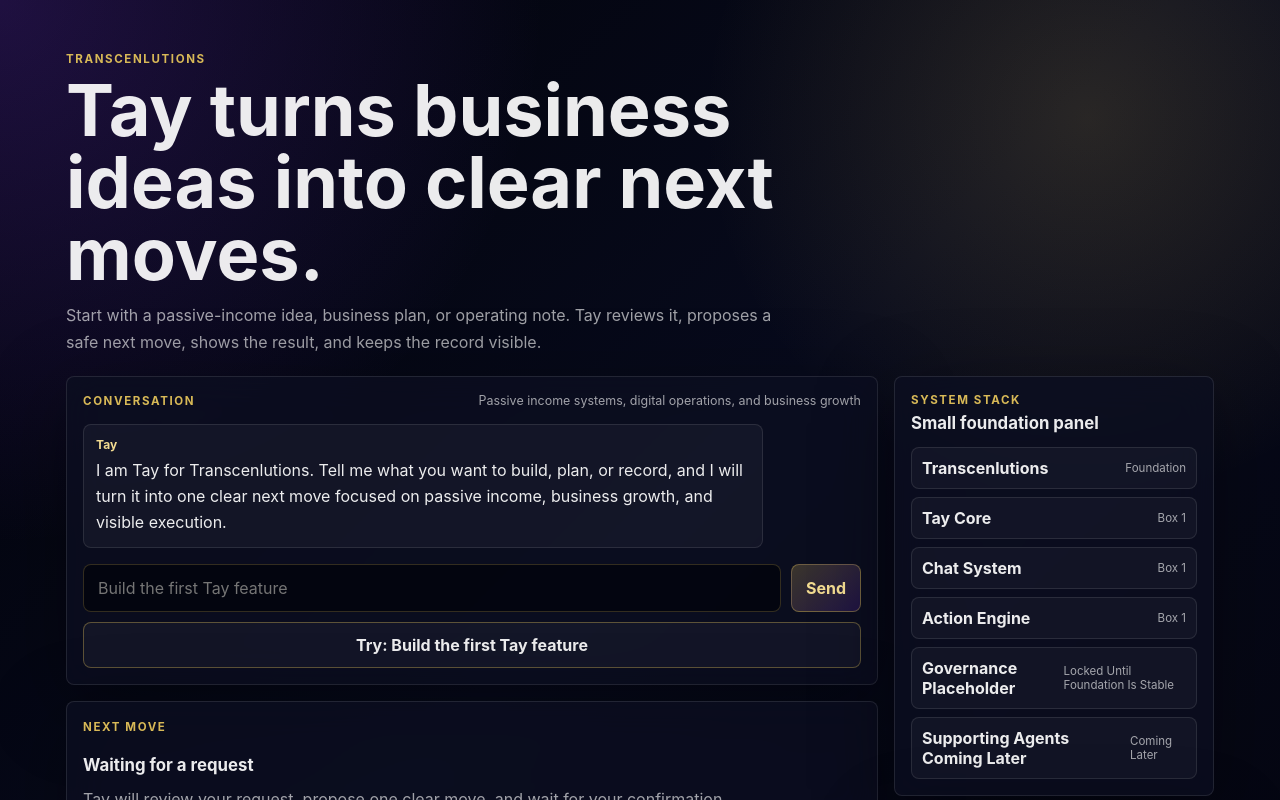
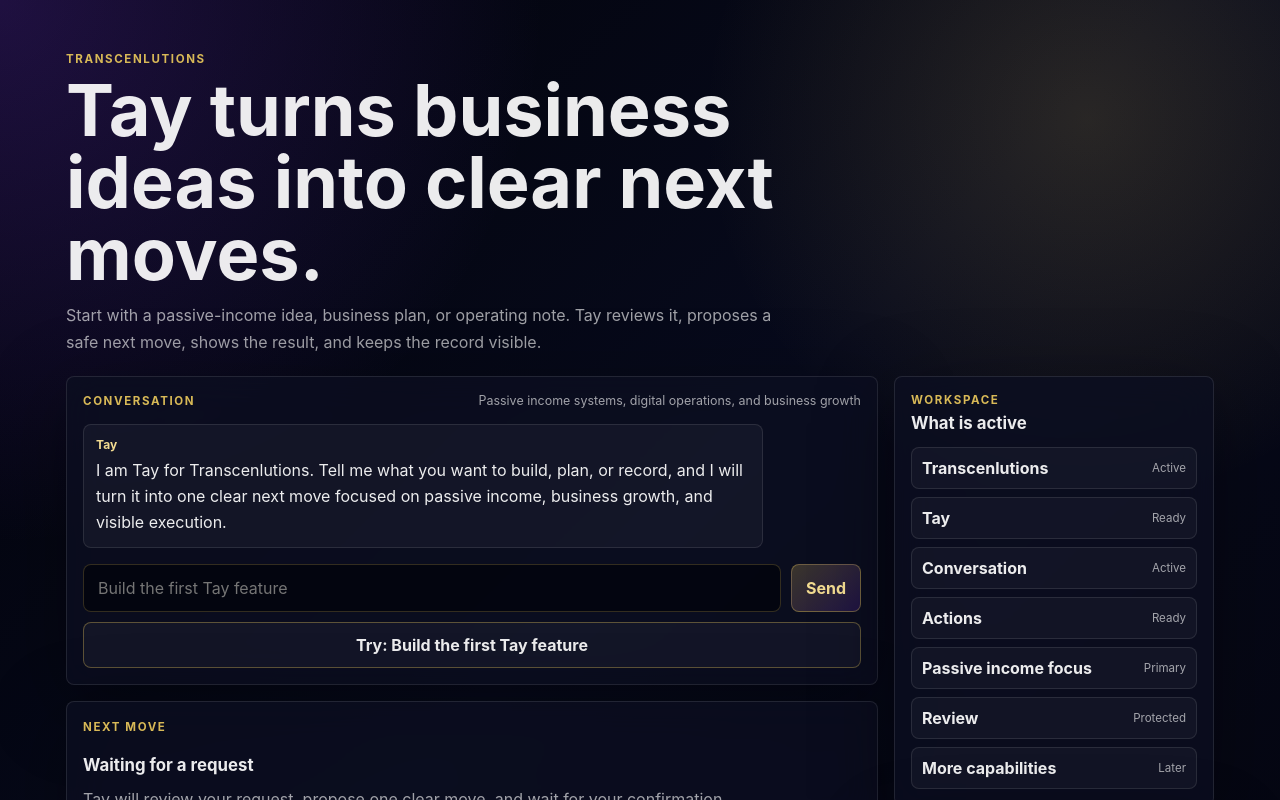
Before and after one commit to transcenlutions25/transcenlutions, a Next.js app: page / in a window 1280 px wide. Shown: the top 800 px of the page. Built offline with nearby package versions, Linux system fonts and the light colour scheme.

Commit message:
feat: harden Tay public copy and passive income focus

```diff
--- a/components/system-stack.tsx
+++ b/components/system-stack.tsx
@@ -1,17 +1,18 @@
 const stackItems = [
-  { name: "Transcenlutions", status: "Foundation" },
-  { name: "Tay Core", status: "Box 1" },
-  { name: "Chat System", status: "Box 1" },
-  { name: "Action Engine", status: "Box 1" },
-  { name: "Governance Placeholder", status: "Locked Until Foundation Is Stable" },
-  { name: "Supporting Agents Coming Later", status: "Coming Later" },
+  { name: "Transcenlutions", status: "Active" },
+  { name: "Tay", status: "Ready" },
+  { name: "Conversation", status: "Active" },
+  { name: "Actions", status: "Ready" },
+  { name: "Passive income focus", status: "Primary" },
+  { name: "Review", status: "Protected" },
+  { name: "More capabilities", status: "Later" },
 ];
 
 export function SystemStack() {
   return (
     <aside className="panel system-stack">
-      <p className="eyebrow">System Stack</p>
-      <h2>Small foundation panel</h2>
+      <p className="eyebrow">Workspace</p>
+      <h2>What is active</h2>
       <ul>
         {stackItems.map((item) => (
           <li key={item.name}>
```
